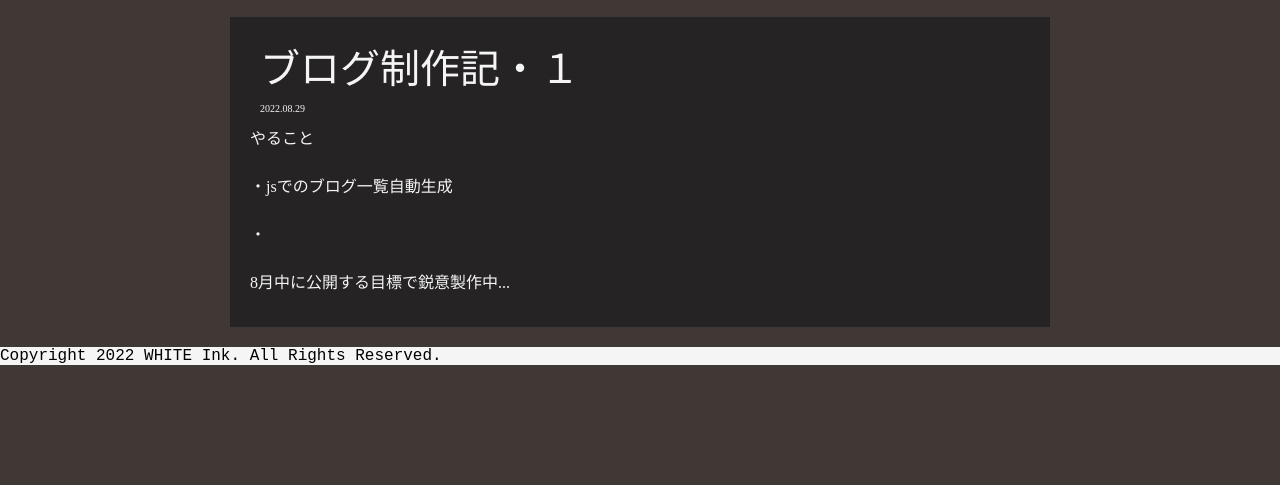
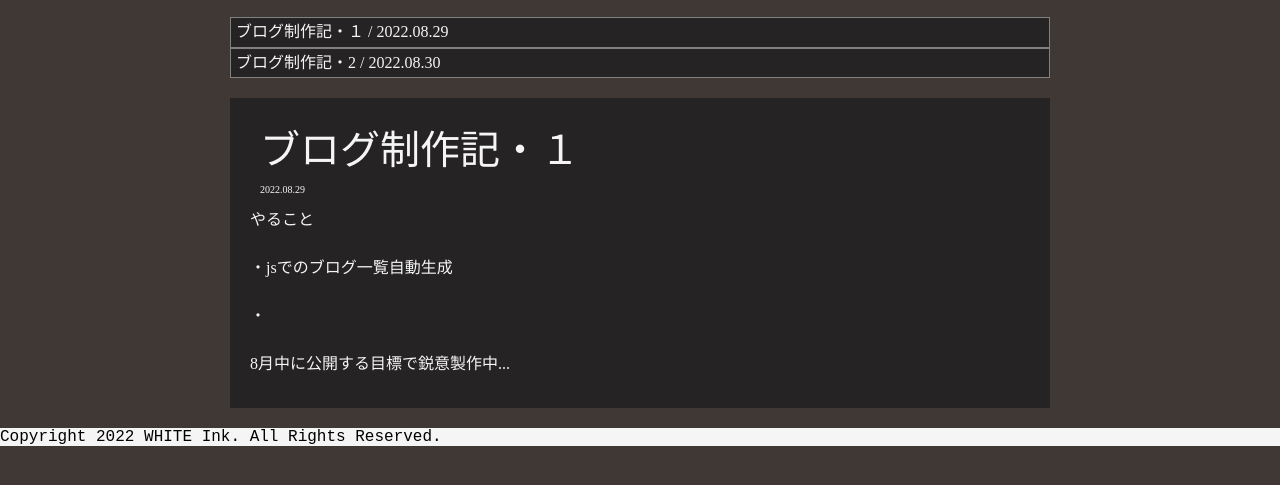
Before and after one commit to kiki0726/WHITE, a plain HTML site: page archive/220829.html in a window 1280 px wide. Shown: the part 111-596 px from the top of the page. Drawn offline with Linux system fonts and the light colour scheme.

Commit message:
Add files via upload

```diff
--- a/archive/220829.html
+++ b/archive/220829.html
@@ -58,6 +58,6 @@
     <footer class="footer">
         <p class="footer__copyright">Copyright 2022 WHITE Ink. All Rights Reserved.</p>
     </footer>
-    <script src="setArchive.js"></script>
+    <script src="../setArchive.js"></script>
 </body>
 </html>
```
